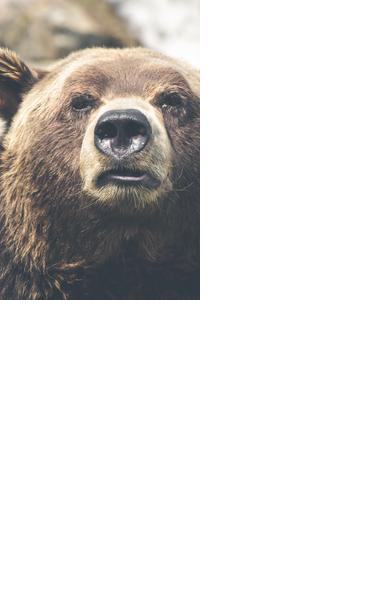
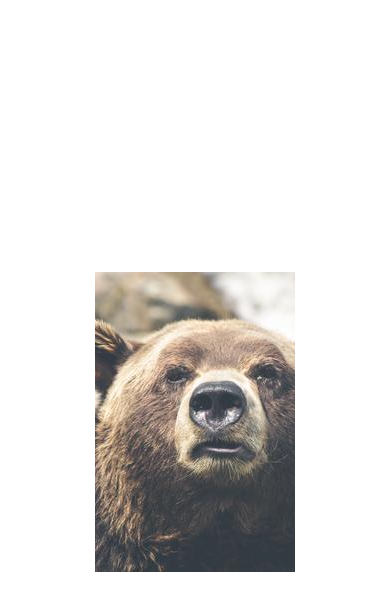
Before and after one commit to akiles-esta-usado/Frontend_ProyectoPAA, a React Native app: screen / in a window 390 px wide. Shown: the top 610 px of the page. Built offline with nearby package versions, Linux system fonts and the light colour scheme.

Commit message:
Ejemplo terminado: Imagen con alerta

```diff
--- a/App.js
+++ b/App.js
@@ -1,7 +1,15 @@
 import React from 'react';
-import { Image, Text, View } from 'react-native';
+import { Image, Text, View, StyleSheet, Alert, TouchableOpacity, } from 'react-native';
 import { Asset } from 'expo-asset';
 import AppLoading from 'expo-app-loading';
+
+let styles = StyleSheet.create({
+    image: {
+        flex: 1,
+        justifyContent: "center",
+        alignItems: "center"
+    }
+})
 
 export default class App extends React.Component {
     state = {
@@ -20,8 +28,14 @@ export default class App extends React.Component {
         }
 
         return (
-            <View style={{ flex: 1 }}>
-                <Image source={require('./assets/test_image.jpg')} />
+            <View style={styles.image}>
+                <TouchableOpacity
+                    onPress={() => Alert.alert("Hola amiguete, presionaste la imagen :)")}
+                >
+
+                    <Image source={require('./assets/test_image.jpg')} />
+
+                </TouchableOpacity>
             </View>
         );
     }
@@ -34,4 +48,5 @@ export default class App extends React.Component {
         });
         return Promise.all(cacheImages);
     }
+
 }
```
